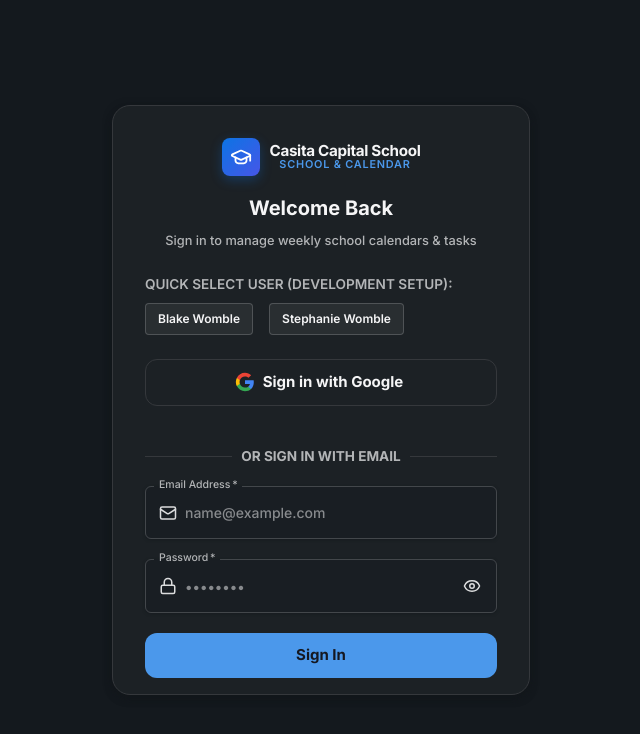
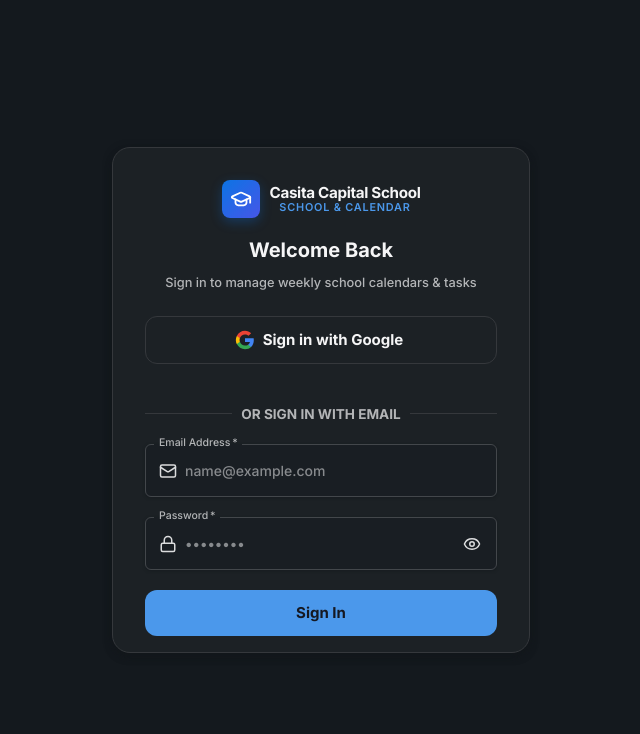
Before and after one commit to casita-capital/casita-capital-school, a Next.js app: page /login in a window 1280 px wide. Shown: the top 734 px of the page, without its empty margins (319-959 px from the left). Built offline with nearby package versions, Linux system fonts and the light colour scheme; no server answers; the database is empty.

Commit message:
Remove development quick select section from login page

```diff
--- a/src/app/login/page.tsx
+++ b/src/app/login/page.tsx
@@ -8,7 +8,6 @@
   Button,
   Card,
   CardContent,
-  Chip,
   CircularProgress,
   Divider,
   IconButton,
@@ -31,12 +30,6 @@
   const [errorMessage, setErrorMessage] = useState<string | null>(null);
 
   const supabase = createClient();
-
-  const handleQuickFill = (presetEmail: string) => {
-    setEmail(presetEmail);
-    setPassword('Casita2026!');
-    setErrorMessage(null);
-  };
 
   const handleGoogleLogin = async () => {
     setLoading(true);
@@ -128,28 +121,6 @@
             <Typography variant="body2" color="text.secondary">
               Sign in to manage weekly school calendars &amp; tasks
             </Typography>
-          </Box>
-
-          <Box mb={3}>
-            <Typography variant="caption" color="text.secondary" fontWeight={600} display="block" mb={1}>
-              Quick Select User (Development Setup):
-            </Typography>
-            <Stack direction="row" spacing={1} flexWrap="wrap" gap={1}>
-              <Chip
-                label="Blake Womble"
-                onClick={() => handleQuickFill('blake.womble@gmail.com')}
-                color={email === 'blake.womble@gmail.com' ? 'primary' : 'default'}
-                variant={email === 'blake.womble@gmail.com' ? 'filled' : 'outlined'}
-                sx={{ fontWeight: 600, cursor: 'pointer' }}
-              />
-              <Chip
-                label="Stephanie Womble"
-                onClick={() => handleQuickFill('stephanie.womble@gmail.com')}
-                color={email === 'stephanie.womble@gmail.com' ? 'primary' : 'default'}
-                variant={email === 'stephanie.womble@gmail.com' ? 'filled' : 'outlined'}
-                sx={{ fontWeight: 600, cursor: 'pointer' }}
-              />
-            </Stack>
           </Box>
 
           {errorMessage && (
```
